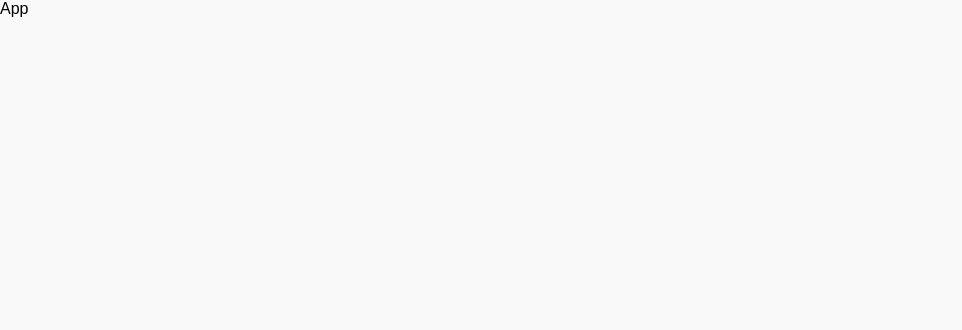
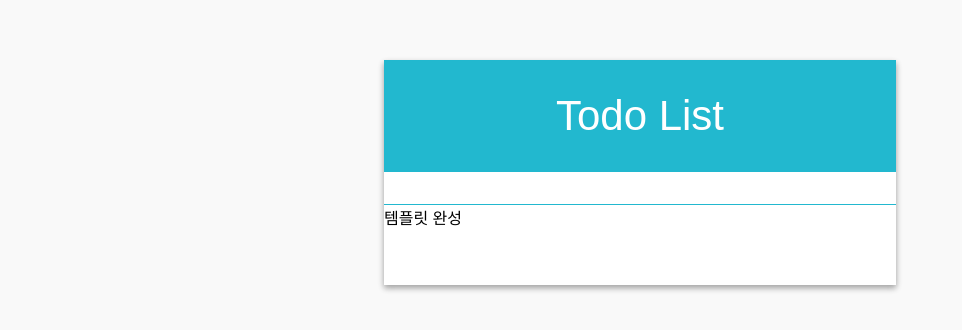
Before and after one commit to whistleJs/React_todo, a React (Create React App) app: page / in a window 1280 px wide. Shown: the top 330 px of the page, without its empty margins (0-962 px from the left). Built offline with nearby package versions, Linux system fonts and the light colour scheme.

Commit message:
App.js - TodoListTemplate 추가

```diff
--- a/src/App.js
+++ b/src/App.js
@@ -1,11 +1,13 @@
 import React, { Component } from 'react';
+
+import TodoListTemplate from './components/TodoListTemplate';
 
 class App extends Component {
   render() {
     return (
-      <div>
-        App
-      </div>
+      <TodoListTemplate>
+        템플릿 완성
+      </TodoListTemplate>
     )
   }
 }
```
